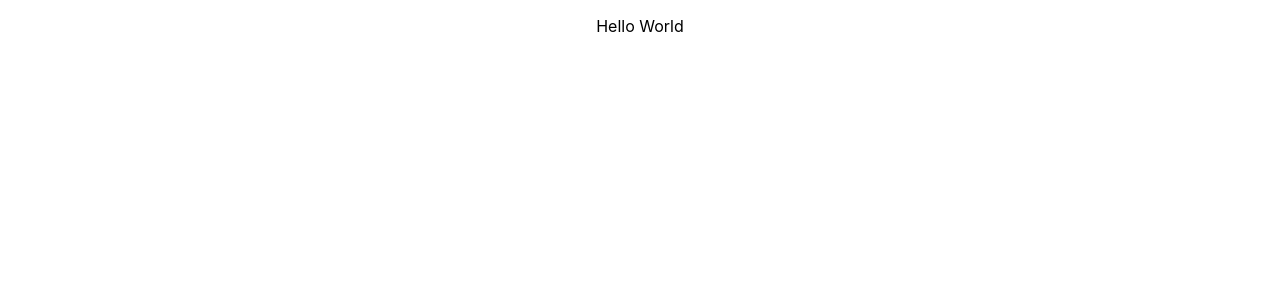
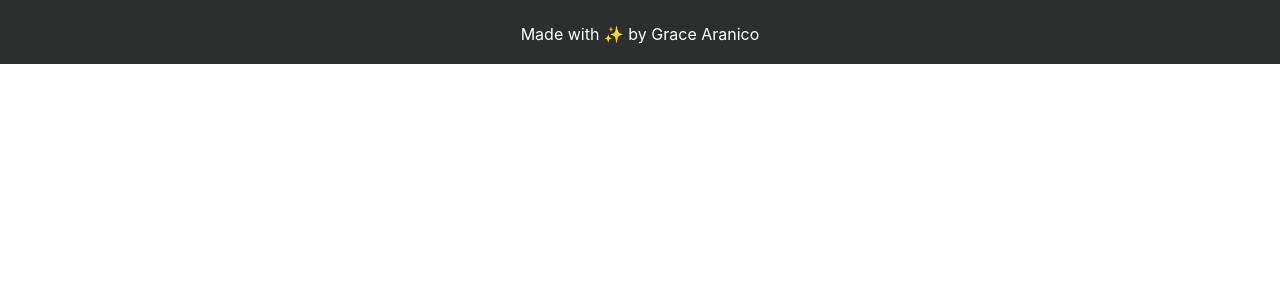
Before and after one commit to garanico/garanico, a React (Create React App) app: page / in a window 1280 px wide. Shown: the top 300 px of the page. Built offline with nearby package versions, Linux system fonts and the light colour scheme.

Commit message:
feat(footer): Add Footer and footer CSS

```diff
--- a/src/App.css
+++ b/src/App.css
@@ -1,3 +1,12 @@
 .App {
   text-align: center;
+  min-width: 280px;
+  width: '100%';
 }
+
+#footer {
+  background-color: #2d2e2e;
+  color: #fff;
+  height: 6vh;
+  padding: 1vh 0;
+}
--- a/src/App.js
+++ b/src/App.js
@@ -1,9 +1,11 @@
 import './App.css';
+import Footer from './Components/Footer'
 
 function App() {
   return (
     <div className="App">
-      <p>Hello World</p>
+      <Footer />
+
     </div>
   );
 }
--- a/src/Components/Footer.js
+++ b/src/Components/Footer.js
@@ -0,0 +1,12 @@
+import React from 'react';
+import '../App.css';
+
+function Footer() {
+  return (
+    <div id="footer">
+        <p>Made with  &#10024; by Grace Aranico</p>
+    </div>
+  )
+}
+
+export default Footer
```
Also changed, not shown: src/Components/Homepage.js (+9 -0 lines).
